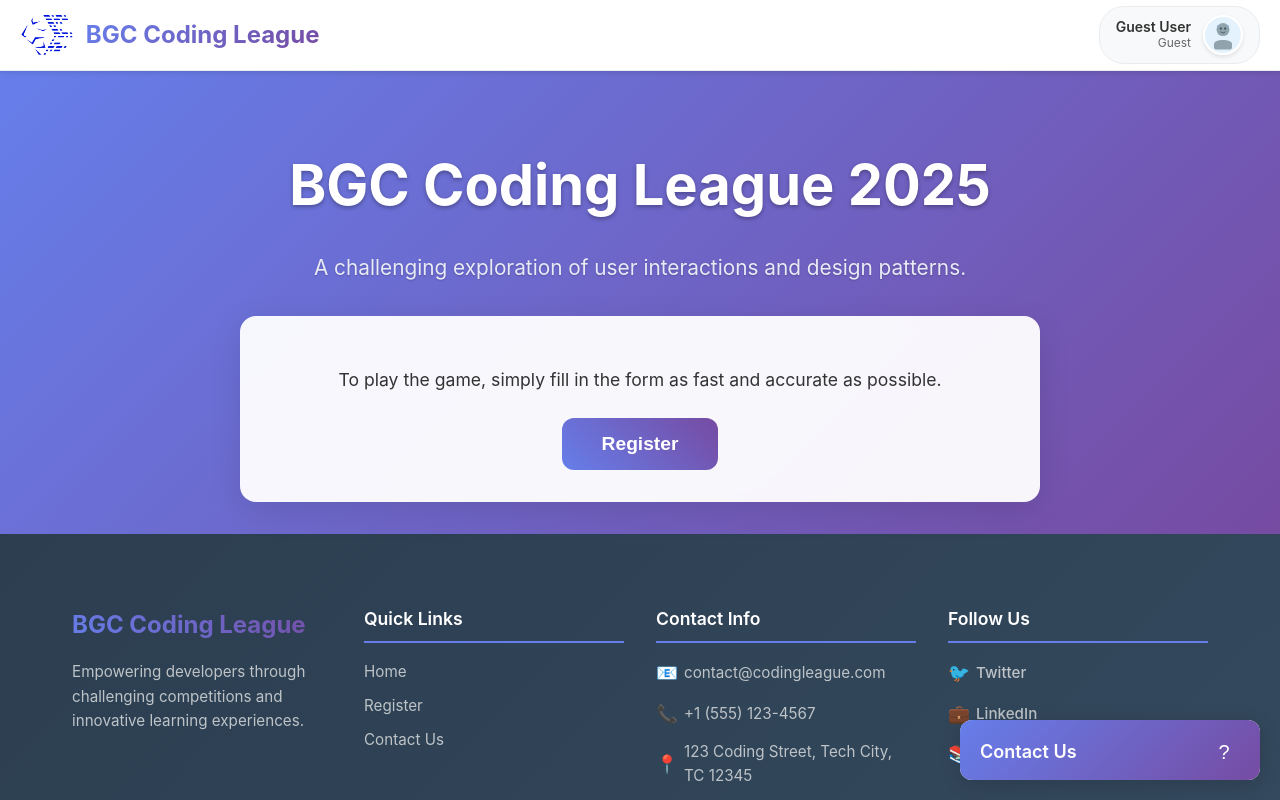
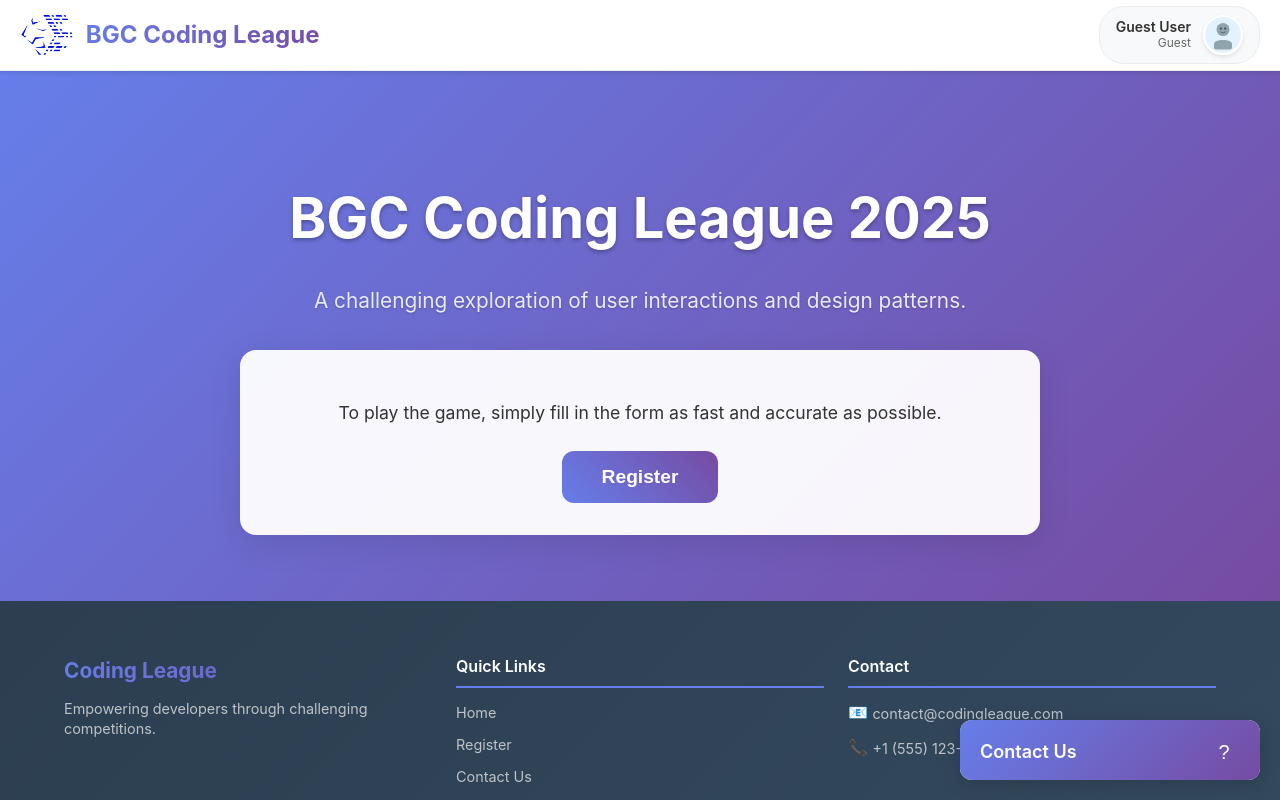
Before and after one commit to Amory0709/CodingLeague2025, an Angular app: page / in a window 1280 px wide. Built offline with nearby package versions, Linux system fonts and the light colour scheme.

Commit message:
add responsive and arial

```diff
--- a/src/app/congrats/congrats.component.ts
+++ b/src/app/congrats/congrats.component.ts
@@ -1,9 +1,10 @@
 import { Component } from '@angular/core';
+import { RouterLink } from '@angular/router';
 
 @Component({
   selector: 'congrats',
   standalone: true,
-  imports: [],
+  imports: [RouterLink],
   templateUrl: './congrats.component.html',
   styleUrl: './congrats.component.scss'
 })
--- a/src/app/footer/footer.component.html
+++ b/src/app/footer/footer.component.html
@@ -1,79 +1,63 @@
-<footer class="footer">
+<footer class="footer" role="contentinfo" aria-label="Website footer">
   <div class="footer-container">
     <!-- 主要内容区域 -->
     <div class="footer-content">
       <!-- 品牌信息 -->
-      <div class="footer-section">
-        <div class="footer-brand">
-          <h3 class="brand-title">BGC Coding League</h3>
-          <p class="brand-description">
-            Empowering developers through challenging competitions and innovative learning experiences.
-          </p>
-        </div>
-      </div>
+      <section class="footer-section" aria-labelledby="brand-heading">
+        <h3 id="brand-heading" class="brand-title">Coding League</h3>
+        <p class="brand-description">
+          Empowering developers through challenging competitions.
+        </p>
+      </section>
 
       <!-- 快速链接 -->
-      <div class="footer-section">
-        <h4 class="footer-title">Quick Links</h4>
+      <nav class="footer-section" aria-labelledby="links-heading">
+        <h4 id="links-heading" class="footer-title">Quick Links</h4>
         <ul class="footer-links">
           <li *ngFor="let link of quickLinks">
-            <a [routerLink]="link.route" class="footer-link">{{ link.label }}</a>
+            <a [routerLink]="link.route"
+               class="footer-link"
+               [attr.aria-label]="'Navigate to ' + link.label + ' page'">
+              {{ link.label }}
+            </a>
           </li>
         </ul>
-      </div>
+      </nav>
 
       <!-- 联系信息 -->
-      <div class="footer-section">
-        <h4 class="footer-title">Contact Info</h4>
+      <section class="footer-section" aria-labelledby="contact-heading">
+        <h4 id="contact-heading" class="footer-title">Contact</h4>
         <div class="contact-info">
           <div class="contact-item">
-            <span class="contact-icon">📧</span>
-            <a href="mailto:{{ contactInfo.email }}" class="contact-link">
+            <span class="contact-icon" aria-hidden="true">📧</span>
+            <a href="mailto:{{ contactInfo.email }}"
+               class="contact-link"
+               [attr.aria-label]="'Send email to ' + contactInfo.email">
               {{ contactInfo.email }}
             </a>
           </div>
           <div class="contact-item">
-            <span class="contact-icon">📞</span>
-            <a href="tel:{{ contactInfo.phone }}" class="contact-link">
+            <span class="contact-icon" aria-hidden="true">📞</span>
+            <a href="tel:{{ contactInfo.phone }}"
+               class="contact-link"
+               [attr.aria-label]="'Call ' + contactInfo.phone">
               {{ contactInfo.phone }}
             </a>
           </div>
-          <div class="contact-item">
-            <span class="contact-icon">📍</span>
-            <span class="contact-text">{{ contactInfo.address }}</span>
-          </div>
         </div>
-      </div>
-
-      <!-- 社交媒体 -->
-      <div class="footer-section">
-        <h4 class="footer-title">Follow Us</h4>
-        <div class="social-links">
-          <a
-            *ngFor="let social of socialLinks"
-            [href]="social.url"
-            target="_blank"
-            rel="noopener noreferrer"
-            class="social-link"
-            [title]="social.label">
-            <span class="social-icon">{{ social.icon }}</span>
-            <span class="social-label">{{ social.label }}</span>
-          </a>
-        </div>
-      </div>
+      </section>
     </div>
 
     <!-- 底部版权信息 -->
     <div class="footer-bottom">
       <div class="footer-bottom-content">
         <p class="copyright">
-          © {{ currentYear }} BGC Coding League. All rights reserved.
+          © {{ currentYear }} Coding League. All rights reserved.
         </p>
-        <div class="footer-bottom-links">
-          <a href="#" class="footer-bottom-link">Privacy Policy</a>
-          <a href="#" class="footer-bottom-link">Terms of Service</a>
-          <a href="#" class="footer-bottom-link">Cookie Policy</a>
-        </div>
+        <nav class="footer-bottom-links" aria-label="Legal links">
+          <a href="#" class="footer-bottom-link" aria-label="Privacy Policy">Privacy</a>
+          <a href="#" class="footer-bottom-link" aria-label="Terms of Service">Terms</a>
+        </nav>
       </div>
     </div>
   </div>
--- a/src/app/footer/footer.component.scss
+++ b/src/app/footer/footer.component.scss
@@ -1,21 +1,21 @@
 .footer {
   background: linear-gradient(135deg, #2c3e50 0%, #34495e 100%);
   color: #ecf0f1;
-  padding: 3rem 0 1rem 0;
+  padding: 2rem 0 1rem 0; // 减少padding
   margin-top: auto;
 }
 
 .footer-container {
   max-width: 1200px;
   margin: 0 auto;
-  padding: 0 2rem;
+  padding: 0 1.5rem; // 减少padding
 }
 
 .footer-content {
   display: grid;
-  grid-template-columns: repeat(auto-fit, minmax(250px, 1fr));
-  gap: 2rem;
-  margin-bottom: 2rem;
+  grid-template-columns: repeat(auto-fit, minmax(200px, 1fr)); // 减少最小宽度
+  gap: 1.5rem; // 减少gap
+  margin-bottom: 1.5rem; // 减少margin
 }
 
 .footer-section {
@@ -23,11 +23,10 @@
   flex-direction: column;
 }
 
-.footer-brand {
 .brand-title {
-    font-size: 1.5rem;
+  font-size: 1.3rem; // 减少字体大小
   font-weight: bold;
-    margin-bottom: 1rem;
+  margin-bottom: 0.75rem; // 减少margin
   background: linear-gradient(45deg, #667eea, #764ba2);
   -webkit-background-clip: text;
   -webkit-text-fill-color: transparent;
@@ -36,18 +35,18 @@
 
 .brand-description {
   color: #bdc3c7;
-    line-height: 1.6;
-    font-size: 0.95rem;
-  }
+  line-height: 1.4;
+  font-size: 0.9rem; // 减少字体大小
+  margin: 0; // 移除margin
 }
 
 .footer-title {
-  font-size: 1.1rem;
+  font-size: 1rem; // 减少字体大小
   font-weight: 600;
-  margin-bottom: 1rem;
+  margin-bottom: 0.75rem; // 减少margin
   color: #ffffff;
   border-bottom: 2px solid #667eea;
-  padding-bottom: 0.5rem;
+  padding-bottom: 0.4rem; // 减少padding
   display: inline-block;
 }
 
@@ -57,7 +56,7 @@
   margin: 0;
 
   li {
-    margin-bottom: 0.5rem;
+    margin-bottom: 0.4rem; // 减少margin
   }
 }
 
@@ -65,29 +64,32 @@
   color: #bdc3c7;
   text-decoration: none;
   transition: color 0.2s;
-  font-size: 0.95rem;
+  font-size: 0.9rem; // 减少字体大小
 
-  &:hover {
+  &:hover,
+  &:focus {
     color: #667eea;
+    outline: 2px solid #667eea;
+    outline-offset: 2px;
   }
 }
 
 .contact-info {
   display: flex;
   flex-direction: column;
-  gap: 0.75rem;
+  gap: 0.6rem; // 减少gap
 }
 
 .contact-item {
   display: flex;
   align-items: center;
-  gap: 0.5rem;
-  font-size: 0.95rem;
+  gap: 0.4rem; // 减少gap
+  font-size: 0.9rem; // 减少字体大小
 }
 
 .contact-icon {
-  font-size: 1.1rem;
-  width: 20px;
+  font-size: 1rem; // 减少字体大小
+  width: 18px; // 减少宽度
   text-align: center;
 }
 
@@ -96,48 +98,17 @@
   text-decoration: none;
   transition: color 0.2s;
 
-  &:hover {
+  &:hover,
+  &:focus {
     color: #667eea;
+    outline: 2px solid #667eea;
+    outline-offset: 2px;
   }
-}
-
-.contact-text {
-  color: #bdc3c7;
-}
-
-.social-links {
-  display: flex;
-  flex-direction: column;
-  gap: 0.75rem;
-}
-
-.social-link {
-  display: flex;
-  align-items: center;
-  gap: 0.5rem;
-  color: #bdc3c7;
-  text-decoration: none;
-  transition: color 0.2s;
-  font-size: 0.95rem;
-
-  &:hover {
-    color: #667eea;
-  }
-}
-
-.social-icon {
-  font-size: 1.1rem;
-  width: 20px;
-  text-align: center;
-}
-
-.social-label {
-  font-weight: 500;
 }
 
 .footer-bottom {
   border-top: 1px solid #34495e;
-  padding-top: 1.5rem;
+  padding-top: 1rem; // 减少padding
 }
 
 .footer-bottom-content {
@@ -145,36 +116,39 @@
   justify-content: space-between;
   align-items: center;
   flex-wrap: wrap;
-  gap: 1rem;
+  gap: 0.75rem; // 减少gap
 }
 
 .copyright {
   color: #95a5a6;
-  font-size: 0.9rem;
+  font-size: 0.85rem; // 减少字体大小
   margin: 0;
 }
 
 .footer-bottom-links {
   display: flex;
-  gap: 1.5rem;
+  gap: 1rem; // 减少gap
   flex-wrap: wrap;
 }
 
 .footer-bottom-link {
   color: #95a5a6;
   text-decoration: none;
-  font-size: 0.9rem;
+  font-size: 0.85rem; // 减少字体大小
   transition: color 0.2s;
 
-  &:hover {
+  &:hover,
+  &:focus {
     color: #667eea;
+    outline: 2px solid #667eea;
+    outline-offset: 2px;
   }
 }
 
 // 响应式设计
 @media (max-width: 768px) {
   .footer {
-    padding: 2rem 0 1rem 0;
+    padding: 1.5rem 0 1rem 0; // 进一步减少移动端padding
   }
 
   .footer-container {
@@ -182,23 +156,51 @@
   }
 
   .footer-content {
-    grid-template-columns: 1fr;
-    gap: 1.5rem;
+    grid-template-columns: 1fr; // 移动端单列布局
+    gap: 1rem; // 减少移动端gap
+    margin-bottom: 1rem;
   }
 
   .footer-bottom-content {
     flex-direction: column;
     text-align: center;
+    gap: 0.5rem;
   }
 
   .footer-bottom-links {
     justify-content: center;
+    gap: 0.75rem;
   }
 }
 
 @media (max-width: 480px) {
-  .footer-bottom-links {
-    flex-direction: column;
-    gap: 0.5rem;
+  .footer {
+    padding: 1rem 0 0.75rem 0; // 小屏幕进一步减少padding
+  }
+
+  .footer-container {
+    padding: 0 0.75rem;
+  }
+
+  .footer-content {
+    gap: 0.75rem;
+  }
+
+  .brand-title {
+    font-size: 1.2rem;
+  }
+
+  .footer-title {
+    font-size: 0.95rem;
+  }
+
+  .footer-link,
+  .contact-link,
+  .footer-bottom-link {
+    font-size: 0.85rem;
+  }
+
+  .copyright {
+    font-size: 0.8rem;
   }
 }
--- a/src/app/footer/footer.component.ts
+++ b/src/app/footer/footer.component.ts
@@ -15,8 +15,7 @@ export class FooterComponent {
   // 联系信息
   contactInfo = {
     email: 'contact@codingleague.com',
-    phone: '+1 (555) 123-4567',
-    address: '123 Coding Street, Tech City, TC 12345'
+    phone: '+1 (555) 123-4567'
   };
 
   // 快速链接
@@ -25,11 +24,4 @@ export class FooterComponent {
     { label: 'Register', route: '/register' },
     { label: 'Contact Us', route: '/contact' }
   ];
-
-  // 社交媒体链接
-  socialLinks = [
-    { label: 'Twitter', url: 'https://twitter.com/codingleague', icon: '🐦' },
-    { label: 'LinkedIn', url: 'https://linkedin.com/company/codingleague', icon: '💼' },
-    { label: 'GitHub', url: 'https://github.com/codingleague', icon: '📚' }
-  ];
 }
--- a/src/app/home1/home1.component.scss
+++ b/src/app/home1/home1.component.scss
@@ -1,5 +1,5 @@
 .main {
-  min-height: calc(100vh - 70px - 300px); // 减去header和footer的高度
+  min-height: calc(100vh - 70px - 200px); // 减少Footer高度估算
   background: linear-gradient(135deg, #667eea 0%, #764ba2 100%);
   padding: 2rem;
   display: flex;
@@ -66,7 +66,7 @@
 @media (max-width: 768px) {
   .main {
     padding: 1rem;
-    min-height: calc(100vh - 70px - 400px);
+    min-height: calc(100vh - 70px - 250px);
   }
 
   .title {
--- a/src/app/home2/home2.component.scss
+++ b/src/app/home2/home2.component.scss
@@ -1,5 +1,5 @@
 .main {
-  min-height: calc(100vh - 70px - 300px); // 减去header和footer的高度
+  min-height: calc(100vh - 70px - 200px); // 减少Footer高度估算
   background: linear-gradient(135deg, #667eea 0%, #764ba2 100%);
   padding: 2rem;
   display: flex;
@@ -60,13 +60,18 @@
     transform: translateY(-2px);
     box-shadow: 0 8px 25px rgba(40, 167, 69, 0.4);
   }
+
+  &:focus {
+    outline: 2px solid #28a745;
+    outline-offset: 2px;
+  }
 }
 
 // 响应式设计
 @media (max-width: 768px) {
   .main {
     padding: 1rem;
-    min-height: calc(100vh - 70px - 400px);
+    min-height: calc(100vh - 70px - 250px);
   }
 
   .title {
--- a/src/app/register/register.component.scss
+++ b/src/app/register/register.component.scss
@@ -1,5 +1,5 @@
 .main {
-  min-height: calc(100vh - 70px - 300px); // 减去header和footer的高度
+  min-height: calc(100vh - 70px - 200px); // 减少Footer高度估算
   display: flex;
   align-items: center;
   justify-content: center;
@@ -56,6 +56,8 @@
 
   &:focus {
     border-color: #667eea;
+    outline: 2px solid #667eea;
+    outline-offset: 2px;
   }
 
   &.error {
@@ -148,6 +150,11 @@
   font-weight: 600;
   cursor: pointer;
   transition: all 0.2s;
+
+  &:focus {
+    outline: 2px solid #667eea;
+    outline-offset: 2px;
+  }
 }
 
 .btn-cancel {
@@ -186,7 +193,7 @@
 @media (max-width: 768px) {
   .main {
     padding: 1rem;
-    min-height: calc(100vh - 70px - 400px);
+    min-height: calc(100vh - 70px - 250px);
   }
 
   .register-container {
```
Lines whose indentation alone changed are shown as unchanged.
